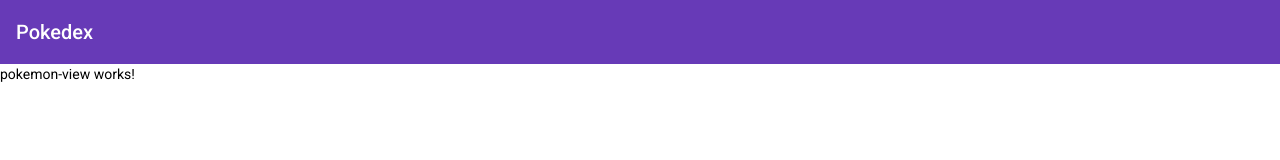
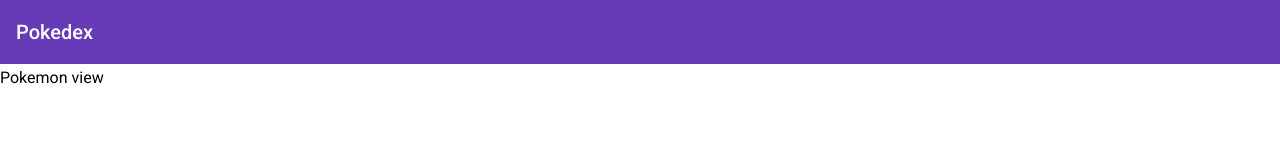
Before and after one commit to Paaka/AngularPokedex, an Angular app in the folder pokedex/: page /pokemon in a window 1280 px wide. Shown: the top 160 px of the page. Built offline with nearby package versions, Linux system fonts and the light colour scheme.

Commit message:
feat(global): added new service

```diff
--- a/pokedex/src/app/app.module.ts
+++ b/pokedex/src/app/app.module.ts
@@ -11,7 +11,6 @@ import { ViewsModule } from './views/views.module';
 @NgModule({
   declarations: [
     AppComponent,
-    LoadingComponent
   ],
   imports: [
     BrowserModule,
--- /dev/null
+++ b/pokedex/src/app/utils/interfaces/IViewComponent.interface.ts
@@ -0,0 +1,3 @@
+export interface IViewComponent{
+    isLoaded:boolean;
+}
--- a/pokedex/src/app/utils/services/load-pokemons.service.ts
+++ b/pokedex/src/app/utils/services/load-pokemons.service.ts
@@ -1,4 +1,5 @@
 import { Injectable } from '@angular/core';
+import { Observable } from 'rxjs';
 import { ViewsModule } from 'src/app/views/views.module';
 
 @Injectable({
@@ -6,13 +7,18 @@ import { ViewsModule } from 'src/app/views/views.module';
 })
 export class LoadPokemonsService {
 
+  public pokemonObservable : Observable<any> = new Observable();
 
 
   constructor() {
 
    }
 
-   public getPokemon(): number {
-    return 10;
+   public getPokemon(): Observable<any> {
+    return new Observable((subscriber) =>{
+      setTimeout(()=>{
+        subscriber.next(true);
+      },5000)
+    });
    }
 }
--- a/pokedex/src/app/views/main-view/main-view.component.html
+++ b/pokedex/src/app/views/main-view/main-view.component.html
@@ -1 +1,5 @@
-<p>main-view works!</p>
+<app-loading *ngIf="!isLoaded"></app-loading>
+
+<div *ngIf="isLoaded">
+    <h3>Pokemon view</h3>
+</div>
--- a/pokedex/src/app/views/main-view/main-view.component.ts
+++ b/pokedex/src/app/views/main-view/main-view.component.ts
@@ -1,15 +1,26 @@
 import { Component, OnInit } from '@angular/core';
+import { Observable } from 'rxjs';
+import { IViewComponent } from 'src/app/utils/interfaces/IViewComponent.interface';
+import { LoadPokemonsService } from 'src/app/utils/services/load-pokemons.service';
 
 @Component({
   selector: 'app-main-view',
   templateUrl: './main-view.component.html',
   styleUrls: ['./main-view.component.scss']
 })
-export class MainViewComponent implements OnInit {
+export class MainViewComponent implements OnInit, IViewComponent {
 
-  constructor() { }
+  public isLoaded: boolean = false;
+
+  public loadingObserable: Observable<any>;
+
+  constructor(private loadPokemonService: LoadPokemonsService) { }
 
   ngOnInit(): void {
+    this.loadingObserable = this.loadPokemonService.getPokemon();
+
+    this.loadingObserable.subscribe(next => {
+      this.isLoaded = next;
+    });
   }
-
 }
--- a/pokedex/src/app/views/pokemon-view/pokemon-view.component.html
+++ b/pokedex/src/app/views/pokemon-view/pokemon-view.component.html
@@ -1 +1,5 @@
-<p>pokemon-view works!</p>
+<app-loading *ngIf="!isLoaded"></app-loading>
+
+<div *ngIf="isLoaded">
+    <h3>Pokemon view</h3>
+</div>
--- a/pokedex/src/app/views/pokemon-view/pokemon-view.component.ts
+++ b/pokedex/src/app/views/pokemon-view/pokemon-view.component.ts
@@ -1,19 +1,28 @@
-import { Component, OnInit } from '@angular/core';
+import { Component, OnDestroy, OnInit } from '@angular/core';
+import { Observable } from 'rxjs';
 import { LoadPokemonsService } from 'src/app/utils/services/load-pokemons.service';
+import { IViewComponent } from '../../utils/interfaces/IViewComponent.interface'
 
 @Component({
   selector: 'app-pokemon-view',
   templateUrl: './pokemon-view.component.html',
   styleUrls: ['./pokemon-view.component.scss']
 })
-export class PokemonViewComponent implements OnInit {
+export class PokemonViewComponent implements OnInit, IViewComponent {
+
+  public isLoaded: boolean = false;
+
+  public loadingObserable: Observable<any>;
 
   constructor(private loadPokemonService: LoadPokemonsService) { }
 
   ngOnInit(): void {
-    console.log(this.loadPokemonService.getPokemon());
+    this.loadingObserable = this.loadPokemonService.getPokemon();
+
+    this.loadingObserable.subscribe(next => {
+      this.isLoaded = next;
+    });
+  }
 
 
-  }
-
 }
--- a/pokedex/src/app/views/views.module.ts
+++ b/pokedex/src/app/views/views.module.ts
@@ -3,13 +3,15 @@ import { CommonModule } from '@angular/common';
 import { PokemonViewComponent } from './pokemon-view/pokemon-view.component';
 import { MainViewComponent } from './main-view/main-view.component';
 import { LoadPokemonsService } from '../utils/services/load-pokemons.service';
+import { ComponentsModule } from '../components/components.module';
 
 
 
 @NgModule({
   declarations: [PokemonViewComponent, MainViewComponent],
   imports: [
-    CommonModule
+    CommonModule,
+    ComponentsModule
   ],
   providers:[
     LoadPokemonsService,
```
Also changed, not shown: pokedex/src/app/components/components.module.ts (added, +14 -0 lines).
